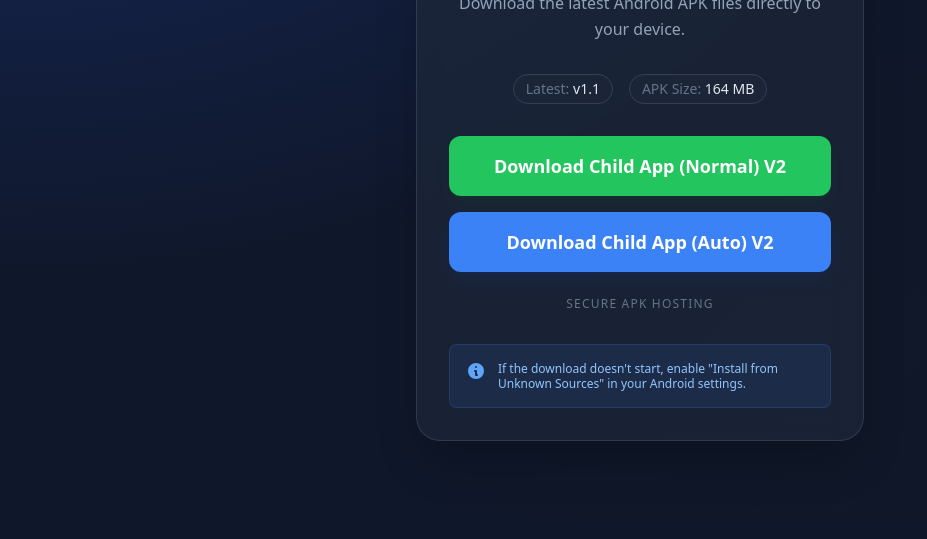
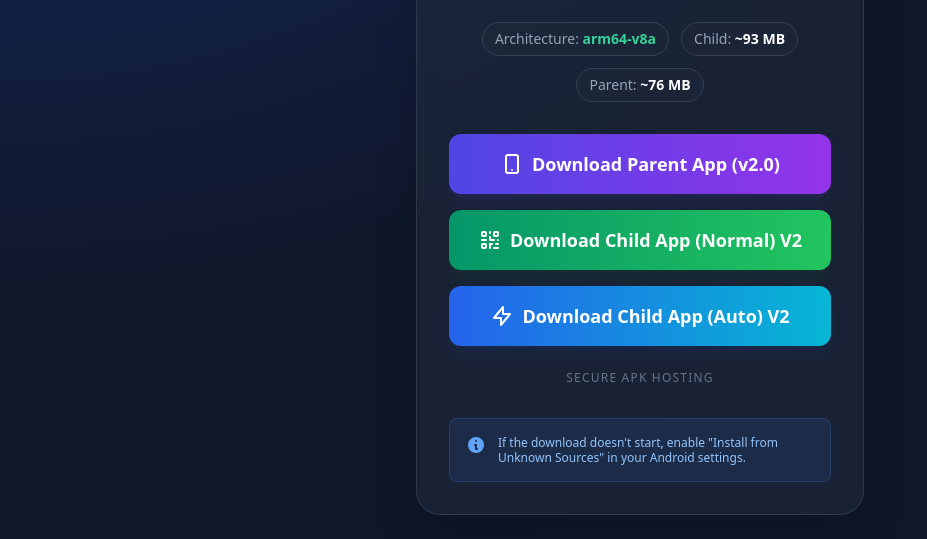
Before and after one commit to YASH69uahsg/apk-download, a plain HTML site: page index.html in a window 1280 px wide. Shown: the part 283-822 px from the top of the page, without its empty margins (0-927 px from the left). Before the commit the page ends 800 px from the top, so only its background shows below. Drawn offline with nearby package versions, Linux system fonts and the light colour scheme.

Commit message:
Add Parent App download button and update size badges in index.html

```diff
--- a/index.html
+++ b/index.html
@@ -53,14 +53,18 @@
         </p>
 
         <!-- APK Info -->
-        <div class="flex justify-center gap-4 mb-8 text-sm">
+        <div class="flex flex-wrap justify-center gap-3 mb-8 text-xs sm:text-sm">
 
-            <div class="bg-slate-800/50 px-3 py-1 rounded-full border border-slate-700">
-                <span class="text-slate-500">Latest:</span> v1.1
+            <div class="bg-slate-800/50 px-3 py-1.5 rounded-full border border-slate-700">
+                <span class="text-slate-400">Architecture:</span> <span class="text-emerald-400 font-semibold">arm64-v8a</span>
             </div>
 
-            <div class="bg-slate-800/50 px-3 py-1 rounded-full border border-slate-700">
-                <span class="text-slate-500">APK Size:</span> 164 MB
+            <div class="bg-slate-800/50 px-3 py-1.5 rounded-full border border-slate-700">
+                <span class="text-slate-400">Child:</span> <span class="text-white font-semibold">~93 MB</span>
+            </div>
+
+            <div class="bg-slate-800/50 px-3 py-1.5 rounded-full border border-slate-700">
+                <span class="text-slate-400">Parent:</span> <span class="text-white font-semibold">~76 MB</span>
             </div>
 
         </div>
@@ -68,20 +72,31 @@
         <!-- Download Buttons -->
         <div class="space-y-4">
 
-            <!-- Child APK 1 -->
-            <a href="./child_app_normal_v2.apk"
-               class="inline-block w-full py-4 px-8 bg-green-500 hover:bg-green-400 text-white font-bold rounded-xl shadow-lg shadow-green-900/20 transition-all active:scale-95 text-lg">
-
-                Download Child App (Normal) V2
-
+            <!-- Parent App -->
+            <a href="./parent-app-release.apk"
+               class="inline-flex items-center justify-center gap-2 w-full py-4 px-6 bg-gradient-to-r from-indigo-600 to-purple-600 hover:from-indigo-500 hover:to-purple-500 text-white font-bold rounded-xl shadow-lg shadow-indigo-900/30 transition-all active:scale-95 text-lg">
+                <svg xmlns="http://www.w3.org/2000/svg" class="h-6 w-6" fill="none" viewBox="0 0 24 24" stroke="currentColor">
+                    <path stroke-linecap="round" stroke-linejoin="round" stroke-width="2" d="M12 18h.01M8 21h8a2 2 0 002-2V5a2 2 0 00-2-2H8a2 2 0 00-2 2v14a2 2 0 002 2z" />
+                </svg>
+                <span>Download Parent App (v2.0)</span>
             </a>
 
-            <!-- Child APK 2 -->
+            <!-- Child APK 1 (Normal) -->
+            <a href="./child_app_normal_v2.apk"
+               class="inline-flex items-center justify-center gap-2 w-full py-4 px-6 bg-gradient-to-r from-emerald-600 to-green-500 hover:from-emerald-500 hover:to-green-400 text-white font-bold rounded-xl shadow-lg shadow-green-900/20 transition-all active:scale-95 text-lg">
+                <svg xmlns="http://www.w3.org/2000/svg" class="h-6 w-6" fill="none" viewBox="0 0 24 24" stroke="currentColor">
+                    <path stroke-linecap="round" stroke-linejoin="round" stroke-width="2" d="M12 4v1m6 11h2m-6 0h-2v4m0-11v3m0 0h.01M12 12h4.01M16 20h4M4 12h4m12 0h.01M5 8h2a1 1 0 001-1V5a1 1 0 00-1-1H5a1 1 0 00-1 1v2a1 1 0 001 1zm12 0h2a1 1 0 001-1V5a1 1 0 00-1-1h-2a1 1 0 00-1 1v2a1 1 0 001 1zM5 20h2a1 1 0 001-1v-2a1 1 0 00-1-1H5a1 1 0 00-1 1v2a1 1 0 001 1z" />
+                </svg>
+                <span>Download Child App (Normal) V2</span>
+            </a>
+
+            <!-- Child APK 2 (Auto) -->
             <a href="./child_app_auto_v2.apk"
-               class="inline-block w-full py-4 px-8 bg-blue-500 hover:bg-blue-400 text-white font-bold rounded-xl shadow-lg shadow-blue-900/20 transition-all active:scale-95 text-lg">
-
-                Download Child App (Auto) V2
-
+               class="inline-flex items-center justify-center gap-2 w-full py-4 px-6 bg-gradient-to-r from-blue-600 to-cyan-500 hover:from-blue-500 hover:to-cyan-400 text-white font-bold rounded-xl shadow-lg shadow-blue-900/20 transition-all active:scale-95 text-lg">
+                <svg xmlns="http://www.w3.org/2000/svg" class="h-6 w-6" fill="none" viewBox="0 0 24 24" stroke="currentColor">
+                    <path stroke-linecap="round" stroke-linejoin="round" stroke-width="2" d="M13 10V3L4 14h7v7l9-11h-7z" />
+                </svg>
+                <span>Download Child App (Auto) V2</span>
             </a>
 
         </div>
```
